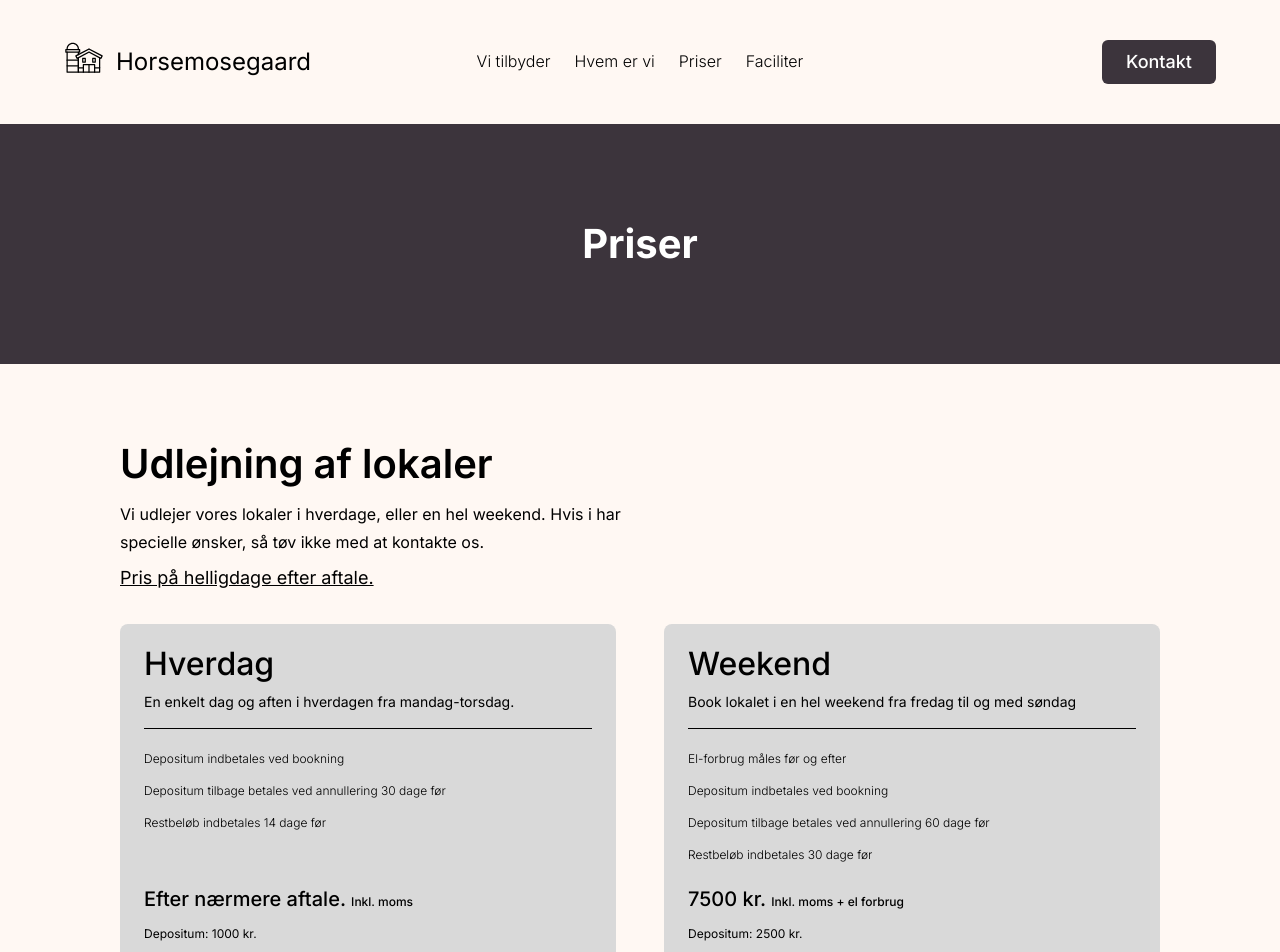
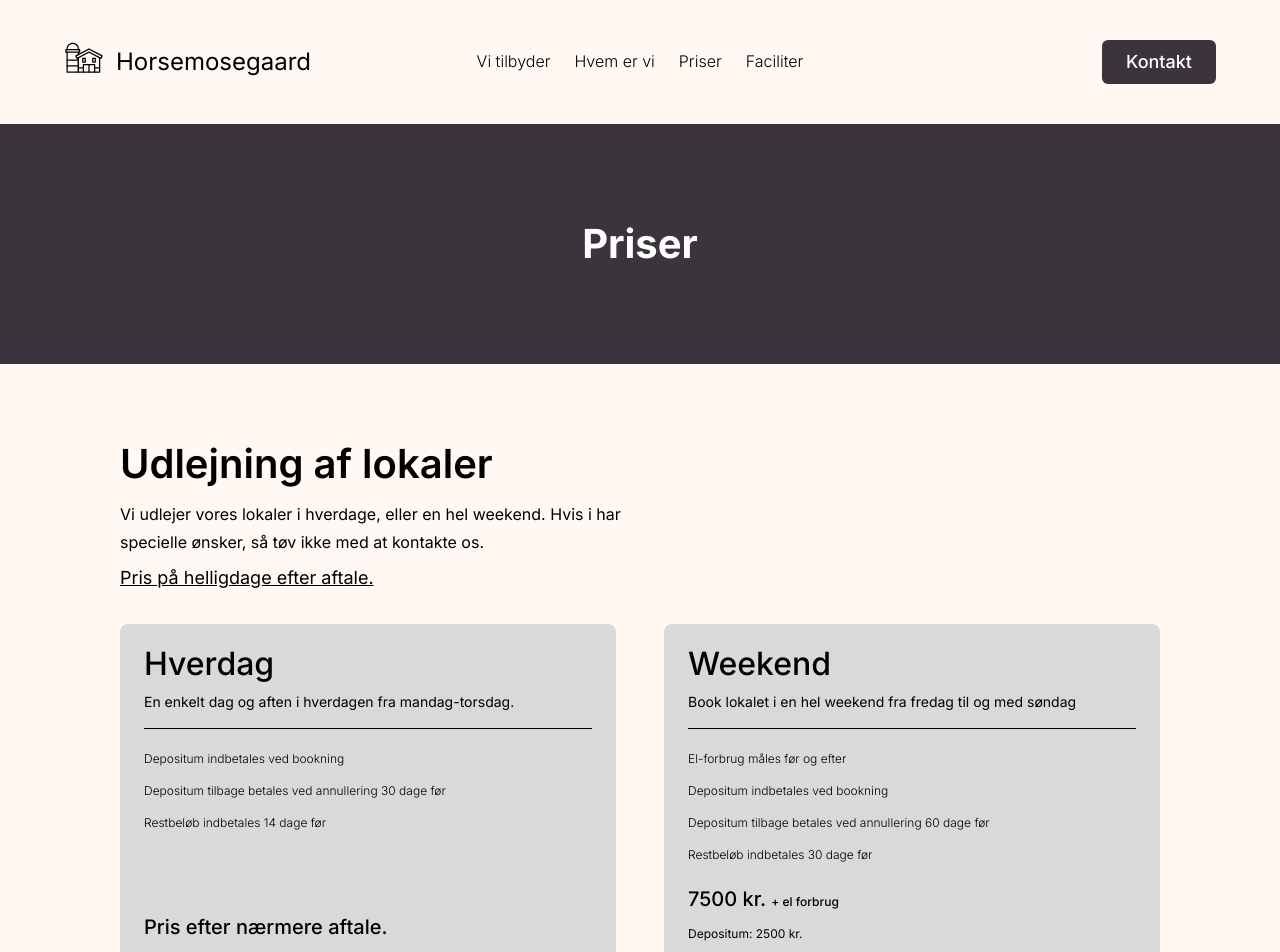
Before and after one commit to emil584c/horsemosegaard-next, a Next.js app: page /priser in a window 1280 px wide. Shown: the top 952 px of the page. Built offline with nearby package versions, Linux system fonts and the light colour scheme.

Commit message:
price text change

```diff
--- a/src/app/components/PriceSection.jsx
+++ b/src/app/components/PriceSection.jsx
@@ -8,8 +8,8 @@ export default function PriceSection(props) {
           Pris på helligdage efter aftale.
         </p>
         <div className="price-section__grid">
-          {props.prices.map((price) => (
-            <div className="price-section__item">
+          {props.prices.map((price, _) => (
+            <div className="price-section__item" key={price.title}>
               <div className="price-section__item-title-container">
                 <div className="price-section__item-text-container">
                   <h3 className="price-section__item-title">{price.title}</h3>
@@ -19,8 +19,8 @@ export default function PriceSection(props) {
               <div className="price-section__item-line"></div>
               {price.listItems && (
                 <ul className="price-section__item-list">
-                  {price.listItems.map((item, index) => (
-                    <li key={index}>{item}</li>
+                  {price.listItems.map((item, _) => (
+                    <li key={item}>{item}</li>
                   ))}
                 </ul>
               )}
@@ -28,11 +28,11 @@ export default function PriceSection(props) {
                 <p className="price-section__item-price">
                   {price.price}{" "}
                   <span className="price-section__item-price-light">
-                    Inkl. moms {price.el && "+ el forbrug"}
+                    {props.vat && "Inkl. moms"} {price.el && "+ el forbrug"}
                   </span>
                 </p>
                 <p className="price-section__item-deposit">
-                  Depositum: {price.deposit}
+                  {price.deposit && `Depositum: ${price.deposit}`}
                 </p>
               </div>
             </div>
--- a/src/app/priser/page.js
+++ b/src/app/priser/page.js
@@ -16,8 +16,8 @@ export default function Prices() {
         prices={[
           {
             title: "Hverdag",
-            price: "Efter nærmere aftale.",
-            deposit: "1000 kr.",
+            price: "Pris efter nærmere aftale.",
+            vat: false,
             text: "En enkelt dag og aften i hverdagen fra mandag-torsdag.",
             listItems: [
               "Depositum indbetales ved bookning",
@@ -29,6 +29,7 @@ export default function Prices() {
             title: "Weekend",
             price: "7500 kr.",
             deposit: "2500 kr.",
+            vat: true,
             el: true,
             text: "Book lokalet i en hel weekend fra fredag til og med søndag",
             listItems: [
```
